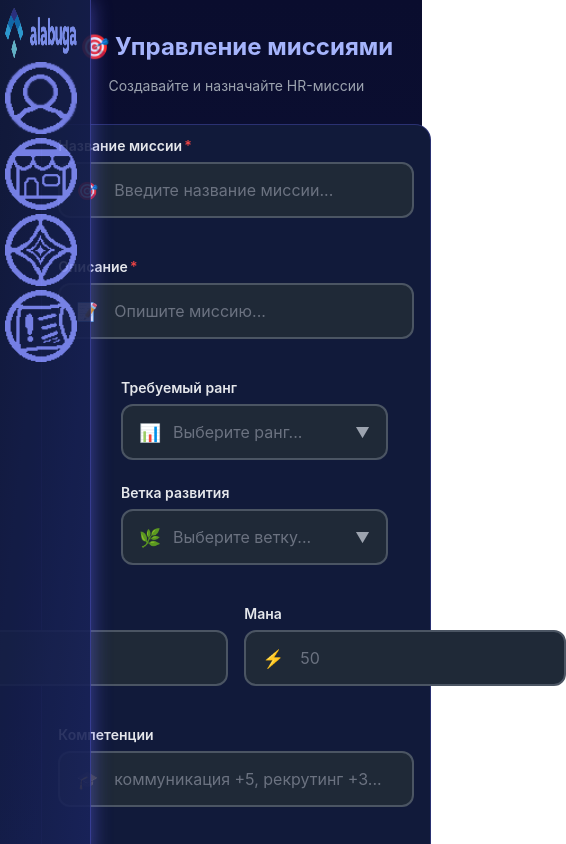
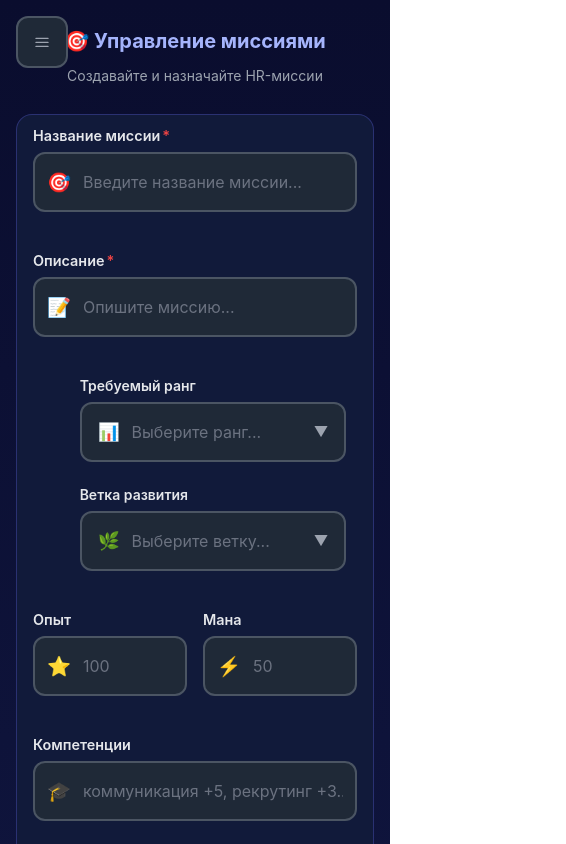
Before and after one commit to LismondT/Hacatone, a React (Create React App) app: page /hr/create-mission in a window 390 px wide. Shown: the top 844 px of the page, 566 px wide, since content can reach past the window. Built offline with nearby package versions, Linux system fonts and the light colour scheme.

Commit message:
адаптация

```diff
--- a/package.json
+++ b/package.json
@@ -9,6 +9,7 @@
     "@testing-library/user-event": "^13.5.0",
     "react": "^19.1.1",
     "react-dom": "^19.1.1",
+    "react-icons": "^5.5.0",
     "react-router-dom": "^7.9.2",
     "react-scripts": "5.0.1",
     "web-vitals": "^2.1.4"
--- a/src/App.js
+++ b/src/App.js
@@ -3,6 +3,7 @@ import './App.css';
 import Cabinet from './pages/user/cabinet/cabinet.jsx';
 import { BrowserRouter as Router, Routes, Route } from 'react-router-dom';
 import LeftBar from './components/leftBar/leftBar.jsx';
+import HrMenu from './components/HRmenu/hrMenu.jsx';
 import ShopPage from './pages/user/shop/shop.jsx';
 import ArtefactsPage from './pages/user/artefact/artefact.jsx';
 import ProtectedRoute from './components/protectedRoute/ProtectedRoute.jsx';
@@ -15,7 +16,8 @@ function App() {
   return (
     <Router>
       <div className="App">
-        <LeftBar />
+        {/* <LeftBar /> */}
+		<HrMenu/>
         <Routes>
 		<Route
 			path='/login'
--- /dev/null
+++ b/src/components/HRmenu/hrMenu.css
@@ -0,0 +1,98 @@
+.hr-menu-container {
+  position: fixed;       /* фиксируем */
+  top: 16px;             /* отступ сверху */
+  left: 16px;            /* отступ слева */
+  z-index: 2000;         /* поверх контента */
+}
+
+/* Кнопка-триггер */
+.hr-menu-trigger {
+  display: flex;
+  align-items: center;
+  gap: 0.75rem;
+  padding: 0 1rem;
+  height: 52px;
+  width: 52px;
+  border: 2px solid #4b5563;
+  border-radius: 12px;
+  background: #1f2937;
+  color: #e5e7eb;
+  font-size: 1rem;
+  font-weight: 600;
+  cursor: pointer;
+  transition: all 0.3s ease;
+}
+
+.hr-menu-trigger:hover {
+  border-color: #6b7280;
+  background: #374151;
+}
+
+.hr-menu-trigger.open {
+  border-color: #3b82f6;
+  box-shadow: 0 0 0 3px rgba(59, 130, 246, 0.1);
+  animation: inputFocus 0.3s ease;
+}
+
+.menu-icon {
+  font-size: 1.3rem;
+  color: #9ca3af;
+}
+
+/* Выпадающее меню */
+.hr-menu-dropdown {
+  position: absolute;
+  top: calc(100% + 4px);
+  left: 0;
+  min-width: 100%;
+  background: #1f2937;
+  border: 2px solid #4b5563;
+  border-radius: 12px;
+  box-shadow: 0 10px 25px rgba(0, 0, 0, 0.5);
+  z-index: 1001;
+  overflow: hidden;
+  animation: dropdownAppear 0.15s ease;
+}
+
+@keyframes dropdownAppear {
+  from {
+    opacity: 0;
+    transform: translateY(-5px);
+  }
+  to {
+    opacity: 1;
+    transform: translateY(0);
+  }
+}
+
+/* Пункты меню */
+.hr-menu-item {
+  display: flex;
+  align-items: center;
+  gap: 0.5rem;
+  width: 100%;
+  padding: 0.75rem 1rem;
+  text-align: left;
+  font-size: 0.95rem;
+  color: #e5e7eb;
+  background: transparent;
+  border: none;
+  cursor: pointer;
+  transition: all 0.2s;
+}
+
+.hr-menu-item:hover {
+  background: #374151;
+}
+
+.item-icon {
+  font-size: 1.2rem;
+  color: #9ca3af;
+}
+
+/* Анимация как у InputText */
+@keyframes inputFocus {
+  0%   { transform: scale(1); }
+  50%  { transform: scale(1.02); }
+  100% { transform: scale(1); }
+}
--- /dev/null
+++ b/src/components/HRmenu/hrMenu.jsx
@@ -0,0 +1,47 @@
+import React, { useState } from "react";
+import { CgMenu } from "react-icons/cg";
+import { FiUsers, FiSettings, FiTarget, FiAward } from "react-icons/fi";
+import { useNavigate } from "react-router-dom";
+import "./hrMenu.css";
+
+export default function HrMenu() {
+  const [open, setOpen] = useState(false);
+  const navigate = useNavigate();
+
+  // Словарь функций HR
+  const hrFunctions = [
+    { label: "Управление миссиями", icon: <FiTarget />, path: "/missions" },
+    { label: "Кандидаты", icon: <FiUsers />, path: "/candidates" },
+    { label: "Оценки и компетенции", icon: <FiAward />, path: "/competencies" },
+    { label: "Настройки", icon: <FiSettings />, path: "/settings" },
+  ];
+
+  return (
+    <div className="hr-menu-container">
+      <button
+        className={`hr-menu-trigger ${open ? "open" : ""}`}
+        onClick={() => setOpen(!open)}
+      >
+        <CgMenu className="menu-icon" />
+      </button>
+
+      {open && (
+        <div className="hr-menu-dropdown">
+          {hrFunctions.map((item, index) => (
+            <button
+              key={index}
+              className="hr-menu-item"
+              onClick={() => {
+                navigate(item.path);
+                setOpen(false);
+              }}
+            >
+              <span className="item-icon">{item.icon}</span>
+              {item.label}
+            </button>
+          ))}
+        </div>
+      )}
+    </div>
+  );
+}
--- a/src/components/leftBar/leftBar.jsx
+++ b/src/components/leftBar/leftBar.jsx
@@ -1,5 +1,5 @@
 import './leftBar.css'
-import { Link, UNSAFE_NavigationContext, useLocation } from 'react-router-dom';
+import { Link, useLocation } from 'react-router-dom';
 
 export default function LeftBar(){
     const location = useLocation();
--- a/src/components/selectList/Select.css
+++ b/src/components/selectList/Select.css
@@ -27,15 +27,17 @@
   color: #ef4444;
   margin-left: 2px;
 }
+
+/* Триггер (кнопка выбора) */
 .select-trigger {
   display: flex;
   align-items: center;
-  padding: 0 1rem;            /* горизонтальные отступы */
-  border: 2px solid #4b5563; /* как в InputText */
-  border-radius: 12px;       /* как в InputText */
+  padding: 0 1rem;
+  border: 2px solid #4b5563;
+  border-radius: 12px;
   background: #1f2937;
   cursor: pointer;
-  height: 52px;              /* фикс как у InputText */
+  height: 52px; /* как у InputText */
   transition: all 0.3s ease;
   color: #e5e7eb;
   width: 100%;
@@ -47,7 +49,7 @@
 
 .select-container.open .select-trigger {
   border-color: #3b82f6;
-  box-shadow: 0 0 0 3px rgba(59, 130, 246, 0.1); /* эффект InputText */
+  box-shadow: 0 0 0 3px rgba(59, 130, 246, 0.1);
   animation: inputFocus 0.3s ease;
 }
 
@@ -93,8 +95,8 @@
   left: 0;
   min-width: 100%;
   background: #1f2937;
-  border: 2px solid #4b5563; /* как у InputText */
-  border-radius: 12px; /* как у InputText */
+  border: 2px solid #4b5563;
+  border-radius: 12px;
   margin-top: 2px;
   box-shadow: 0 10px 25px rgba(0, 0, 0, 0.5);
   z-index: 1000;
@@ -111,32 +113,6 @@
     opacity: 1;
     transform: translateY(0);
   }
-}
-
-/* Поиск */
-.select-search {
-  padding: 0.75rem;
-  border-bottom: 1px solid #4b5563;
-}
-
-.search-input {
-  width: 100%;
-  padding: 0.75rem 1rem;
-  border: 2px solid #4b5563;
-  border-radius: 8px;
-  font-size: 0.875rem;
-  outline: none;
-  background: #111827;
-  color: #e5e7eb;
-}
-
-.search-input:focus {
-  border-color: #3b82f6;
-  box-shadow: 0 0 0 2px rgba(59, 130, 246, 0.2);
-}
-
-.search-input::placeholder {
-  color: #6b7280;
 }
 
 /* Опции */
@@ -240,7 +216,7 @@
   background: #9ca3af;
 }
 
-/* Адаптивность */
+/* 📱 Адаптивность */
 @media (max-width: 768px) {
   .select-dropdown {
     position: fixed;
@@ -252,9 +228,15 @@
     max-height: 60vh;
   }
 
+  .select-trigger {
+    height: 56px; /* чуть выше для пальцев */
+    font-size: 1.1rem;
+  }
+
   .select-option {
+    font-size: 1rem;
+    padding: 1rem;
     white-space: normal;
-    min-width: auto;
   }
 
   .option-label {
--- a/src/components/selectList/Select.jsx
+++ b/src/components/selectList/Select.jsx
@@ -118,18 +118,6 @@ const Select = ({
             className="select-dropdown"
             ref={dropdownRef}
           >
-            {searchable && (
-              <div className="select-search">
-                <input
-                  type="text"
-                  placeholder="Поиск..."
-                  value={searchTerm}
-                  onChange={(e) => setSearchTerm(e.target.value)}
-                  className="search-input"
-                  autoFocus
-                />
-              </div>
-            )}
 
             <div className="select-options">
               {filteredOptions.length === 0 ? (
--- a/src/components/textInput/TextInput.css
+++ b/src/components/textInput/TextInput.css
@@ -56,6 +56,7 @@
   font-size: 1.1rem;
   display: flex;
   align-items: center;
+  flex-shrink: 0;
 }
 
 .text-input {
@@ -67,6 +68,7 @@
   color: #e5e7eb;
   background: transparent;
   font-family: inherit;
+  min-width: 0;
 }
 
 .text-input::placeholder {
@@ -84,6 +86,7 @@
   font-size: 0.75rem;
   color: #9ca3af;
   white-space: nowrap;
+  flex-shrink: 0;
 }
 
 /* Сообщение об ошибке */
@@ -119,3 +122,30 @@
 .text-input-wrapper.focused {
   animation: inputFocus 0.3s ease;
 }
+
+/* Адаптивность */
+@media (max-width: 768px) {
+  .text-input-wrapper {
+    min-height: 56px;
+  }
+
+  .text-input {
+    font-size: 1rem;
+    padding: 1rem 0.75rem;
+    width: 30%;
+  }
+
+  .input-icon {
+    padding-left: 0.75rem;
+    font-size: 1.2rem;
+  }
+
+  .char-count {
+    padding-right: 0.75rem;
+    font-size: 0.7rem;
+  }
+
+  .text-input-label {
+    font-size: 0.9rem;
+  }
+}
--- a/src/pages/hr/mission/Mission.css
+++ b/src/pages/hr/mission/Mission.css
@@ -5,63 +5,34 @@
   background: linear-gradient(to bottom, #0a0d2e, #101640);
   display: flex;
   justify-content: center;
-  align-items: center;
+  align-items: flex-start;
   color: white;
   padding: 16px;
+  box-sizing: border-box;
 }
 
 /* Контент */
 .mission-hr-content {
-  padding-left: 3%;
   width: 100%;
-  height: 100%;
+  max-width: 1200px; /* ограничиваем ширину на больших экранах */
   display: flex;
   flex-direction: column;
   gap: 16px;
+  margin: 0 auto;
 }
-/* МЕДИА-ЗАПРОСЫ ДЛЯ АДАПТИВНОСТИ */
-/* Планшеты и маленькие ноутбуки */
-@media (max-width: 1024px) {
-  .mission-hr-content{
-    padding-left: 6%;
-  }
-}
-
-/* Большие телефоны */
-@media (max-width: 768px) {
-  .mission-hr-content{
-    padding-left: 6,5%;
-  }
-}
-
-/* Телефоны */
-@media (max-width: 480px) {
-  .mission-hr-content{
-    padding-left: 13%;
-  }
-}
-
-/* Очень маленькие телефоны */
-@media (max-width: 320px) {
-  .mission-hr-content{
-    padding-left: 25%;
-  }
-
-}
-
 
 /* Заголовок */
 .mission-hr-header {
   text-align: center;
 }
 .mission-hr-header h1 {
-  font-size: 24px;
+  font-size: 28px;
   font-weight: bold;
   color: #a5b4fc;
 }
 .mission-hr-header p {
   color: #9ca3af;
-  font-size: 14px;
+  font-size: 16px;
   margin-top: 4px;
 }
 
@@ -85,7 +56,7 @@
   color: #34d399;
 }
 
-/* Сетка товаров */
+/* Сетка миссий */
 .mission-hr-grid {
   flex: 1;
   background: #111a3a;
@@ -93,12 +64,12 @@
   border-radius: 16px;
   padding: 20px;
   display: grid;
-  grid-template-columns: repeat(2, 1fr);
+  grid-template-columns: repeat(3, 1fr);
   gap: 16px;
-  overflow-y:auto;
+  overflow-y: auto;
 }
 
-/* Карточка товара */
+/* Карточка */
 .mission-hr-card {
   background: #0c1330;
   border: 1px solid rgba(99, 102, 241, 0.2);
@@ -108,16 +79,22 @@
   display: flex;
   flex-direction: column;
   align-items: center;
+  transition: transform 0.2s ease;
 }
+
+.mission-hr-card:hover {
+  transform: translateY(-4px);
+}
+
 .mission-hr-card h3 {
-  font-size: 14px;
+  font-size: 16px;
   font-weight: bold;
   color: #a5b4fc;
   text-align: center;
-  margin-bottom: 4px;
+  margin-bottom: 6px;
 }
 .item-desc {
-  font-size: 12px;
+  font-size: 13px;
   color: #9ca3af;
   text-align: center;
   margin-bottom: 8px;
@@ -145,7 +122,7 @@
 /* Кнопка */
 .buy-btn {
   width: 100%;
-  padding: 8px;
+  padding: 10px;
   border: none;
   border-radius: 8px;
   background: #4f46e5;
@@ -153,8 +130,33 @@
   font-size: 14px;
   font-weight: 600;
   cursor: pointer;
-  transition: 0.2s;
+  transition: background 0.2s ease;
 }
 .buy-btn:hover {
   background: #4338ca;
 }
+
+/* 📱 Адаптивность */
+
+/* Планшеты */
+@media (max-width: 1024px) {
+  .mission-hr-grid {
+    grid-template-columns: repeat(2, 1fr);
+  }
+  .mission-hr-header h1 {
+    font-size: 24px;
+  }
+}
+
+/* Телефоны */
+@media (max-width: 768px) {
+  .mission-hr-grid {
+    grid-template-columns: 1fr;
+  }
+  .mission-hr-header h1 {
+    font-size: 20px;
+  }
+  .mission-hr-header p {
+    font-size: 14px;
+  }
+}
--- a/src/pages/hr/mission/Mission.jsx
+++ b/src/pages/hr/mission/Mission.jsx
@@ -81,7 +81,7 @@ export default function MissionsPage() {
             icon="📝"
           />
 
-          <div style={{ gridTemplateColumns: "1fr 1fr", gap: "12px" }}>
+          <div style={{ gridTemplateColumns: "1fr 1fr" }}>
             <Select
               label="Требуемый ранг"
               value={form.rank}
```
Also changed, not shown: 1 other file (tests, documents, lock files or other folders). Lines whose indentation alone changed are shown as unchanged.
